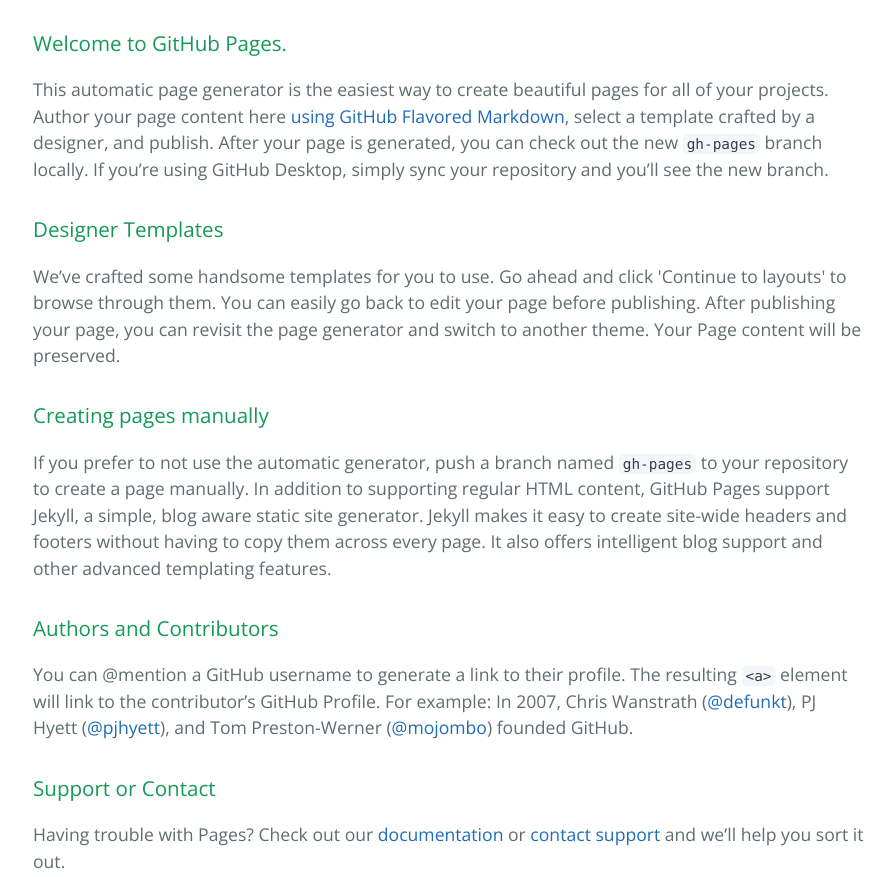
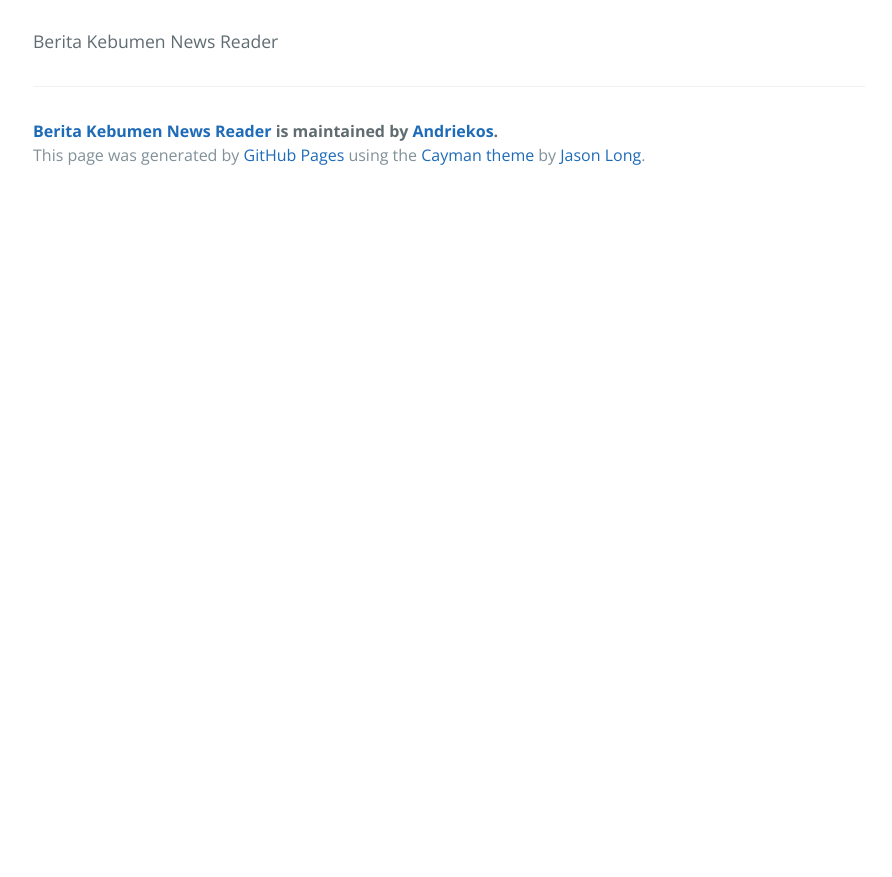
Before and after one commit to Andriekos/mygithubpage, a plain HTML site: page index.html in a window 1280 px wide. Shown: the part 340-1217 px from the top of the page, without its empty margins (191-1083 px from the left). After the commit the page ends 800 px from the top, so only its background shows below. Drawn offline with nearby package versions, Linux system fonts and the light colour scheme.

```diff
--- a/index.html
+++ b/index.html
@@ -19,30 +19,7 @@
     </section>
 
     <section class="main-content">
-      <h3>
-<a id="welcome-to-github-pages" class="anchor" href="#welcome-to-github-pages" aria-hidden="true"><span aria-hidden="true" class="octicon octicon-link"></span></a>Welcome to GitHub Pages.</h3>
-
-<p>This automatic page generator is the easiest way to create beautiful pages for all of your projects. Author your page content here <a href="https://guides.github.com/features/mastering-markdown/">using GitHub Flavored Markdown</a>, select a template crafted by a designer, and publish. After your page is generated, you can check out the new <code>gh-pages</code> branch locally. If you’re using GitHub Desktop, simply sync your repository and you’ll see the new branch.</p>
-
-<h3>
-<a id="designer-templates" class="anchor" href="#designer-templates" aria-hidden="true"><span aria-hidden="true" class="octicon octicon-link"></span></a>Designer Templates</h3>
-
-<p>We’ve crafted some handsome templates for you to use. Go ahead and click 'Continue to layouts' to browse through them. You can easily go back to edit your page before publishing. After publishing your page, you can revisit the page generator and switch to another theme. Your Page content will be preserved.</p>
-
-<h3>
-<a id="creating-pages-manually" class="anchor" href="#creating-pages-manually" aria-hidden="true"><span aria-hidden="true" class="octicon octicon-link"></span></a>Creating pages manually</h3>
-
-<p>If you prefer to not use the automatic generator, push a branch named <code>gh-pages</code> to your repository to create a page manually. In addition to supporting regular HTML content, GitHub Pages support Jekyll, a simple, blog aware static site generator. Jekyll makes it easy to create site-wide headers and footers without having to copy them across every page. It also offers intelligent blog support and other advanced templating features.</p>
-
-<h3>
-<a id="authors-and-contributors" class="anchor" href="#authors-and-contributors" aria-hidden="true"><span aria-hidden="true" class="octicon octicon-link"></span></a>Authors and Contributors</h3>
-
-<p>You can @mention a GitHub username to generate a link to their profile. The resulting <code>&lt;a&gt;</code> element will link to the contributor’s GitHub Profile. For example: In 2007, Chris Wanstrath (<a href="https://github.com/defunkt" class="user-mention">@defunkt</a>), PJ Hyett (<a href="https://github.com/pjhyett" class="user-mention">@pjhyett</a>), and Tom Preston-Werner (<a href="https://github.com/mojombo" class="user-mention">@mojombo</a>) founded GitHub.</p>
-
-<h3>
-<a id="support-or-contact" class="anchor" href="#support-or-contact" aria-hidden="true"><span aria-hidden="true" class="octicon octicon-link"></span></a>Support or Contact</h3>
-
-<p>Having trouble with Pages? Check out our <a href="https://help.github.com/pages">documentation</a> or <a href="https://github.com/contact">contact support</a> and we’ll help you sort it out.</p>
+      <p>Berita Kebumen News Reader</p>
 
       <footer class="site-footer">
         <span class="site-footer-owner"><a href="https://github.com/Andriekos/mygithubpage">Berita Kebumen News Reader</a> is maintained by <a href="https://github.com/Andriekos">Andriekos</a>.</span>
```
Also changed, not shown: params.json (+1 -1 lines).
